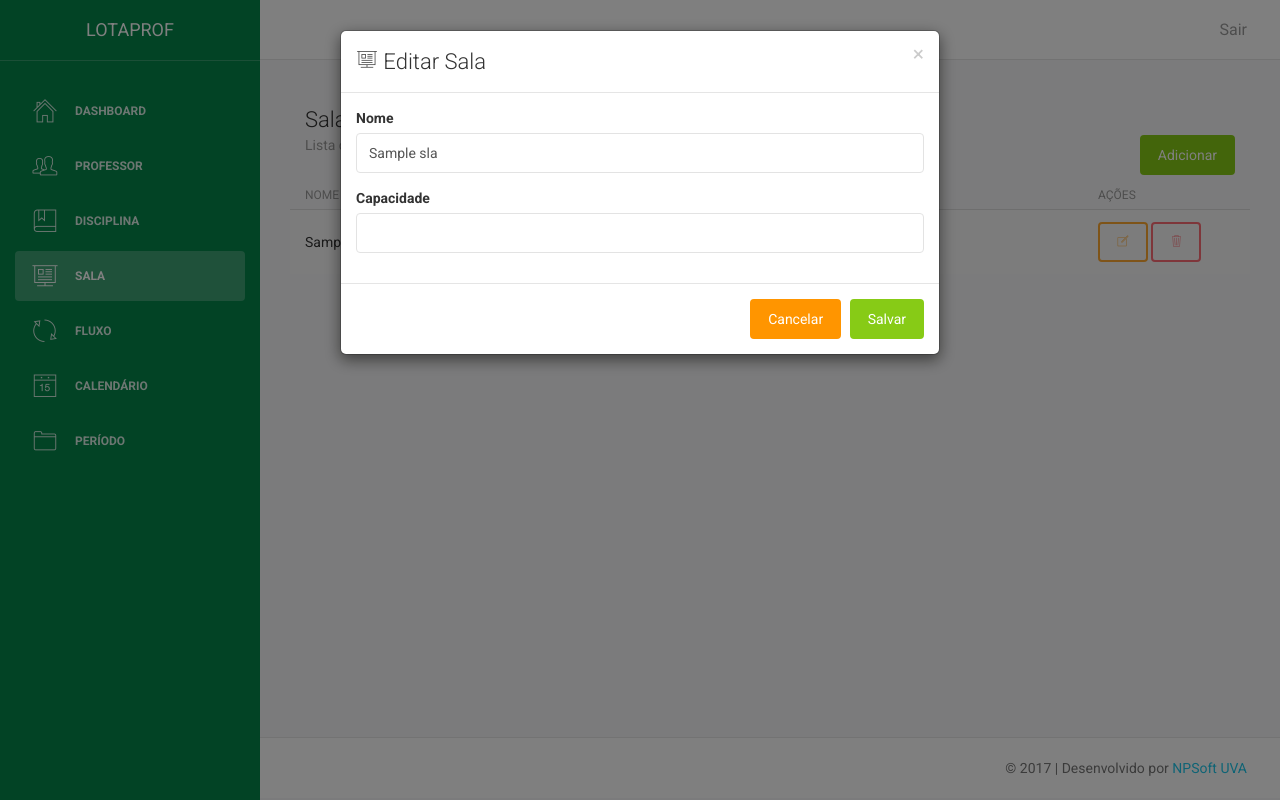
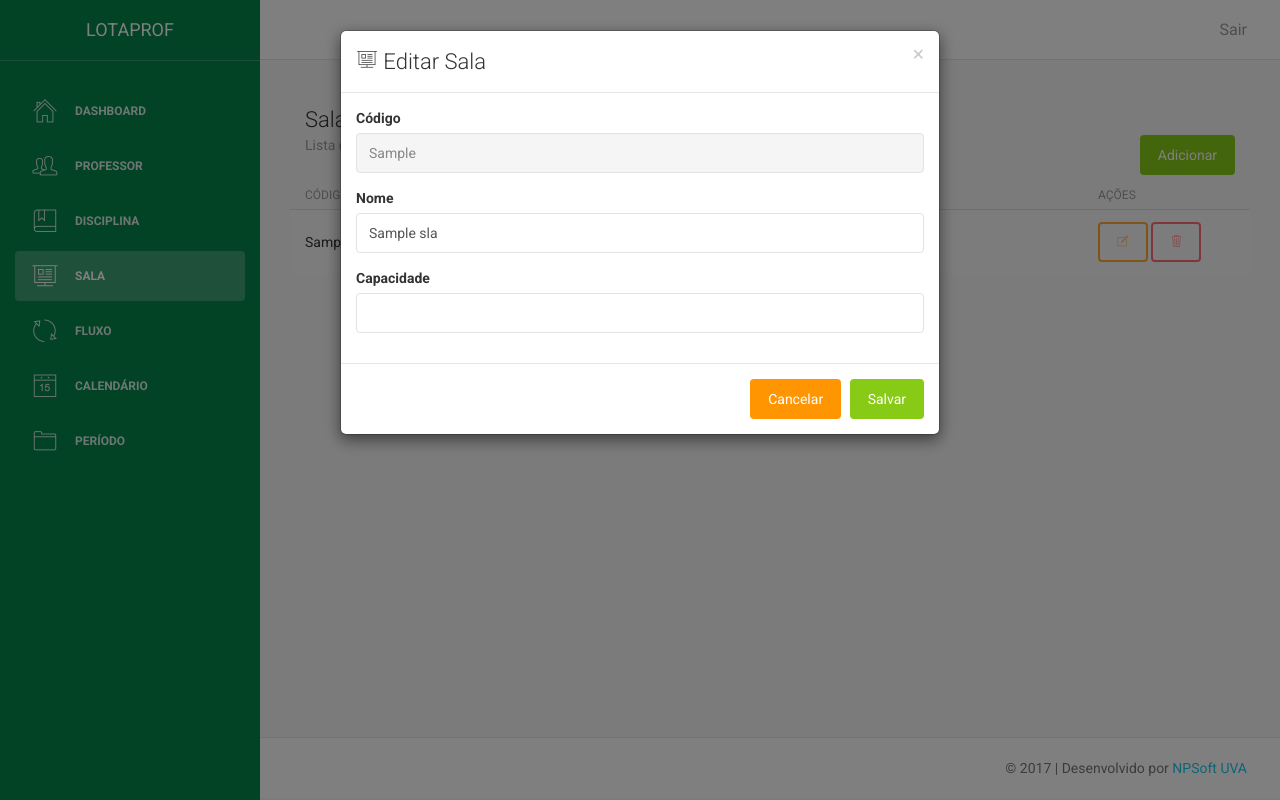
Before and after one commit to npsoftuva/lotacaoprofessores, a PHP site: page /sala.php in a window 1280 px wide, after a click on "Editar". Run offline with PHP 8.4, Linux system fonts and the light colour scheme; tables that the repository leaves empty or names only in its code hold one stand-in row (values such as "Sample post"); some libraries are stand-ins or nearby versions.

Commit message:
CRUD de sala funcionando

```diff
--- a/dao/SalaDAO.php
+++ b/dao/SalaDAO.php
@@ -13,11 +13,12 @@
       try {
         $dbh = Connection::connect();
 
-        $sql = "INSERT INTO tab_sla (sla_nom, sla_cap) VALUES (?, ?)";
+        $sql = "INSERT INTO tab_sla (sla_cod, sla_nom, sla_cap) VALUES (?, ?, ?)";
 
         $register = $dbh->prepare($sql);
-        $register->bindValue(1, $sala->__get("sla_nom"));
-        $register->bindValue(2, $sala->__get("sla_cap"));
+				$register->bindValue(1, $sala->__get("sla_cod"));
+        $register->bindValue(2, $sala->__get("sla_nom"));
+        $register->bindValue(3, $sala->__get("sla_cap"));
 
         if ($register->execute())
           return 1;
--- a/lib/BD.class.php
+++ b/lib/BD.class.php
@@ -4,7 +4,7 @@
 // objeto = Connection
 class Connection {
   public static function connect () {
-    $dbh = new PDO("pgsql:host=localhost;port=5432;dbname=lotacao", 'postgres', '123',
+    $dbh = new PDO("pgsql:host=localhost;port=5432;dbname=lotacao", 'postgres', '123456',
           array(PDO::ATTR_PERSISTENT => true));
     return $dbh;
   }
--- a/view/sala.php
+++ b/view/sala.php
@@ -48,6 +48,7 @@
                   <?php
                     if (isset($_POST["Adicionar"])) {
                       $sala = new Sala();
+											$sala->__set("sla_cod", $_POST["sla_cod"]);
                       $sala->__set("sla_nom", $_POST["sla_nom"]);
                       $sala->__set("sla_cap", $_POST["sla_cap"]);
                       if ($salaController->register($sala)) { ?>
@@ -110,13 +111,15 @@
                   <div class="content table-responsive table-full-width">
                     <table class="table table-striped table-hover" id="dataTables-example">
                       <thead>
-                        <th class="col-xs-7 col-sm-7 col-md-7 col-lg-7">Nome</th>
+                        <th class="col-xs-3 col-sm-3 col-md-3 col-lg-3">Código</th>
+                        <th class="col-xs-4 col-sm-4 col-md-4 col-lg-4">Nome</th>
                         <th class="col-xs-3 col-sm-3 col-md-3 col-lg-3">Capacidade</th>
                         <th class="col-xs-2 col-sm-2 col-md-2 col-lg-2">Ações</th>
                       </thead>
                       <tbody>
 <?php foreach ($salas as $sala) { ?>
                         <tr>
+                          <td><?php echo $sala->__get("sla_cod"); ?></td>
                           <td><?php echo $sala->__get("sla_nom"); ?></td>
                           <td><?php echo $sala->__get("sla_cap"); ?></td>
                           <td>
@@ -169,7 +172,10 @@
           <div class="modal-body">
             <form role="form" method="POST">
               <div class="form-group">
-                <input type="hidden" name="sla_cod" id="sla_cod" value="">
+								<div class="form-group">
+                  <label>Código</label>
+                  <input class="form-control" type="text" name="sla_cod" id="sla_cod" value="" readonly>
+                </div>
                 <div class="form-group">
                   <label>Nome</label>
                   <input class="form-control" type="text" name="sla_nom" id="sla_nom" value="" required autocomplete="off">
@@ -199,6 +205,10 @@
           </div>
           <div class="modal-body">
             <form role="form" method="POST">
+              <div class="form-group">
+                <label>Código *</label>
+                <input class="form-control" placeholder="Código da Sala" name="sla_cod" required autocomplete="off">
+              </div>
               <div class="form-group">
                 <label>Nome *</label>
                 <input class="form-control" placeholder="Nome da Sala" name="sla_nom" required autocomplete="off">
```
